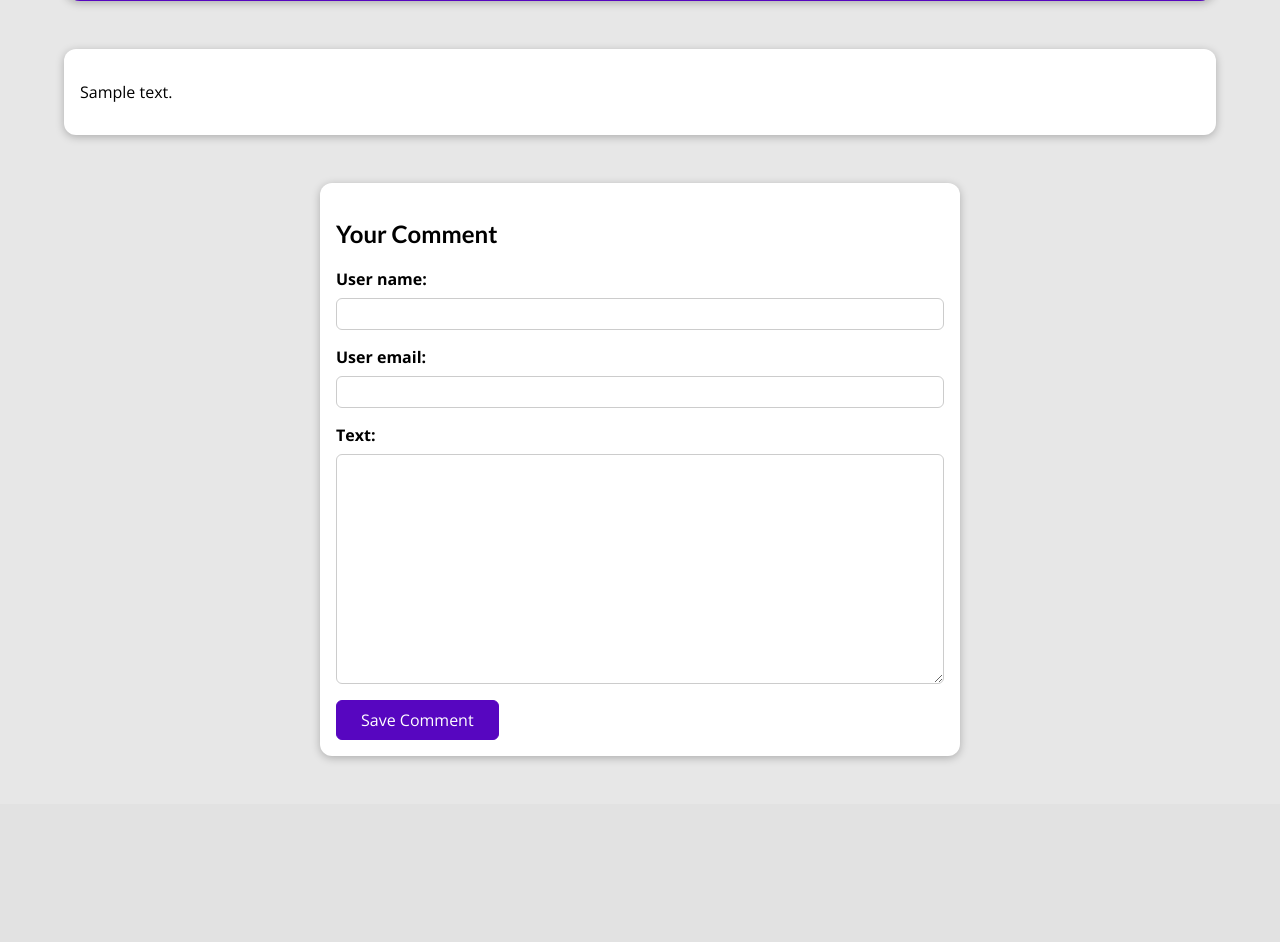
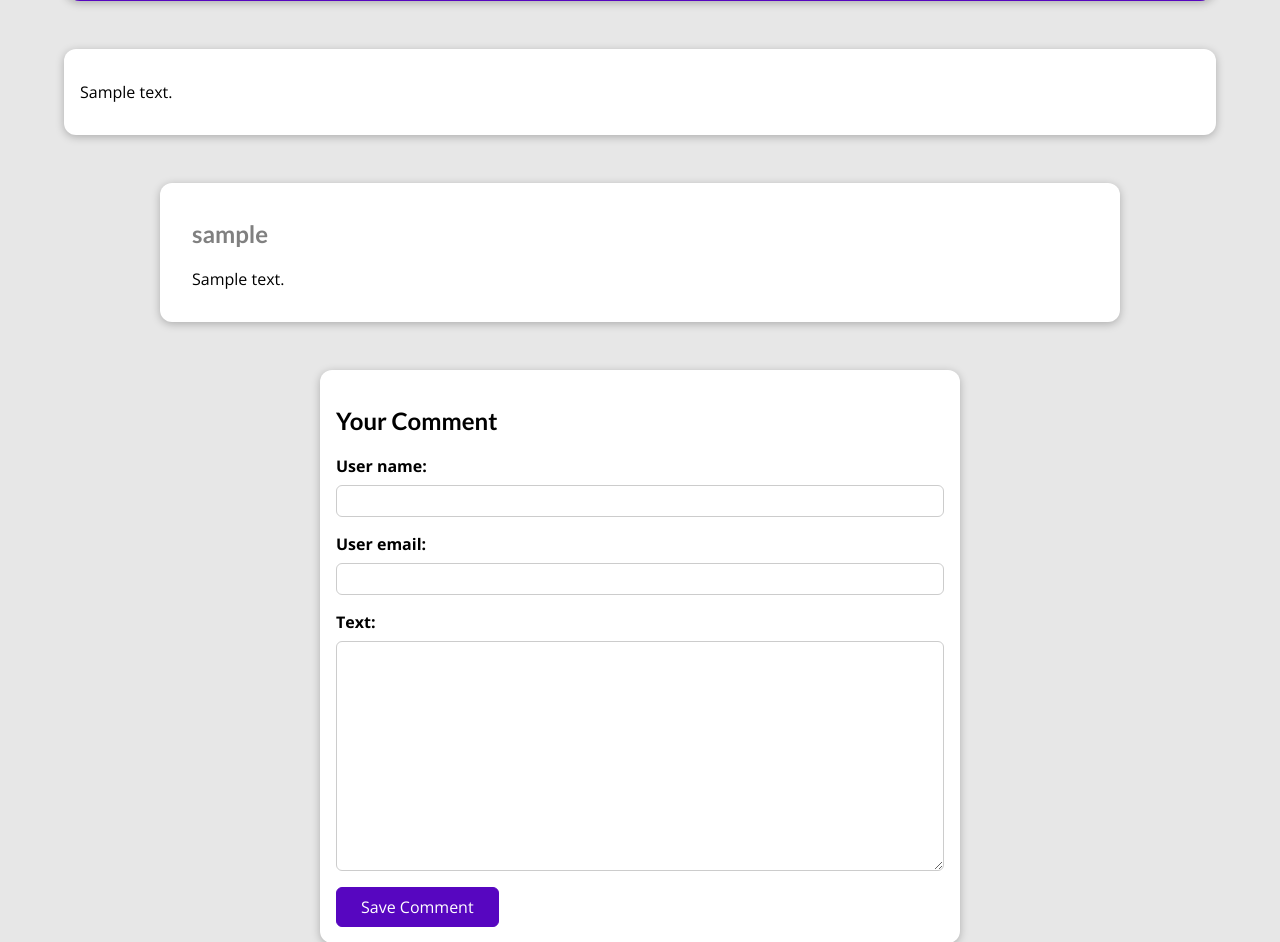
Before and after one commit to Al-0/django, a Django app: a page that uses my_site/blog/templates/blog/post-detail.html in a window 1280 px wide. Shown: the part 479-1421 px from the top of the page. Before the commit the page ends 1239 px from the top, so only its background shows below. Run offline with Django 4.2, Linux system fonts and the light colour scheme; tables that the repository leaves empty hold one stand-in row (values such as "Sample post"); grey boxes marked "Sample" are stand-in pictures.

Commit message:
Display comments and comments errors

```diff
--- a/my_site/blog/static/blog/post-detail.css
+++ b/my_site/blog/static/blog/post-detail.css
@@ -119,3 +119,67 @@ main {
   background-color: #6a08ea;
   border-color: #6a08ea;
 }
+
+.errorlist {
+  list-style: none;
+  margin: 0.5rem 0;
+  padding: 0;
+  color: red;
+}
+
+.invalid label {
+  color: red
+}
+
+.invalid input,
+.invalid textarea {
+  border-color: red;
+  background-color: rgb(246, 193, 193);
+}
+
+#alert {
+  margin: 8rem auto 3rem auto;
+  border: 1px solid red;
+  background-color: rgb(246, 193, 193);
+  padding: 1rem;
+  width: 90%;
+  max-width: 40rem;
+}
+
+#alert a {
+  text-decoration: none;
+  border: 1px solid red;
+  background-color: red;
+  color: white;
+  padding: 0.25rem 1.5rem;
+  border-radius: 6px;
+}
+
+#comments {
+  margin: 3rem auto;
+  width: 90%;
+  max-width: 60rem;
+  border-radius: 12px;
+  background-color: white;
+  box-shadow: 0 2px 8px rgba(0, 0, 0, 0.25);
+  padding: 1rem 2rem;
+}
+
+#comments ul {
+  list-style: none;
+  margin: 0;
+  padding: 0;
+}
+
+#comments li {
+  margin-bottom: 1rem;
+  border-bottom: 2px solid #ccc;
+}
+
+#comments li:last-of-type {
+  border-bottom: none;
+}
+
+#comments h2 {
+  color: gray
+}
--- a/my_site/blog/templates/blog/post-detail.html
+++ b/my_site/blog/templates/blog/post-detail.html
@@ -10,6 +10,15 @@
 {% endblock css_files %}
 
 {% block content %}
+
+  {% if comment_form.errors %}
+  <div id="alert">
+    <h2>Comment posting has failed!</h2>
+    <p>Please address the errors detailed below.</p>
+    <a href="#comment-form">Fix!</a>
+  </div>
+  {% endif %}
+
   <section id="summary">
     <h2>{{ post.title }}</h2>
     <div>
@@ -32,12 +41,23 @@
     {{ post.content|linebreaks }}
   </main>
 
+  <section id="comments">
+    <ul>
+      {% for comment in comments %}
+      <li>
+        <h2>{{ comment.user_name }}</h2>
+        <p>{{ comment.text|linebreaks }}</p>
+      </li>
+      {% endfor %}
+    </ul>
+  </section>
+
   <section id="comment-form">
     <h2>Your Comment</h2>
     <form action="{% url "post-detail-page" post.slug %}" method="POST">
       {% csrf_token %}
       {% for form_field in comment_form %}
-      <div class="form-control">
+      <div class="form-control {% if form_field.errors %}invalid{% endif %}">
         {{ form_field.label_tag }}
         {{ form_field }}
         {{ form_field.errors }}
--- a/my_site/blog/views.py
+++ b/my_site/blog/views.py
@@ -34,7 +34,8 @@ class PostDetailView(View):
         context = {
             'post': post,
             'tags': post.tags.all(),
-            'comment_form': CommentForm()
+            'comment_form': CommentForm(),
+            'comments': post.comments.all().order_by('-id')
         }
         return render(request, 'blog/post-detail.html', context)
 
@@ -52,6 +53,7 @@ class PostDetailView(View):
         context = {
             'post': post,
             'tags': post.tags.all(),
-            'comment_form': comment_form
+            'comment_form': comment_form,
+            'comments': post.comments.all().order_by('-id')
         }
         return render(request, 'blog/post-detail.html', context)
```
